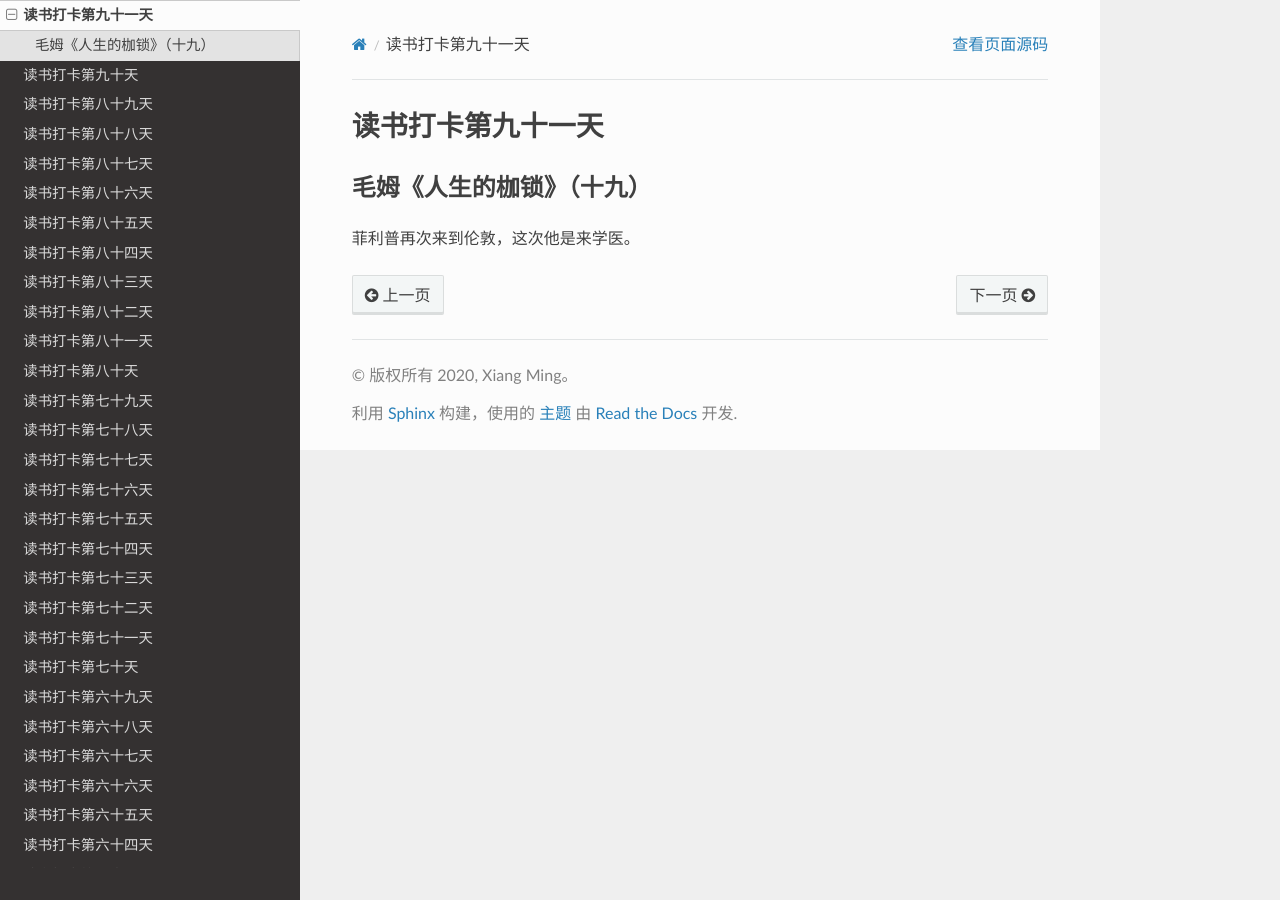
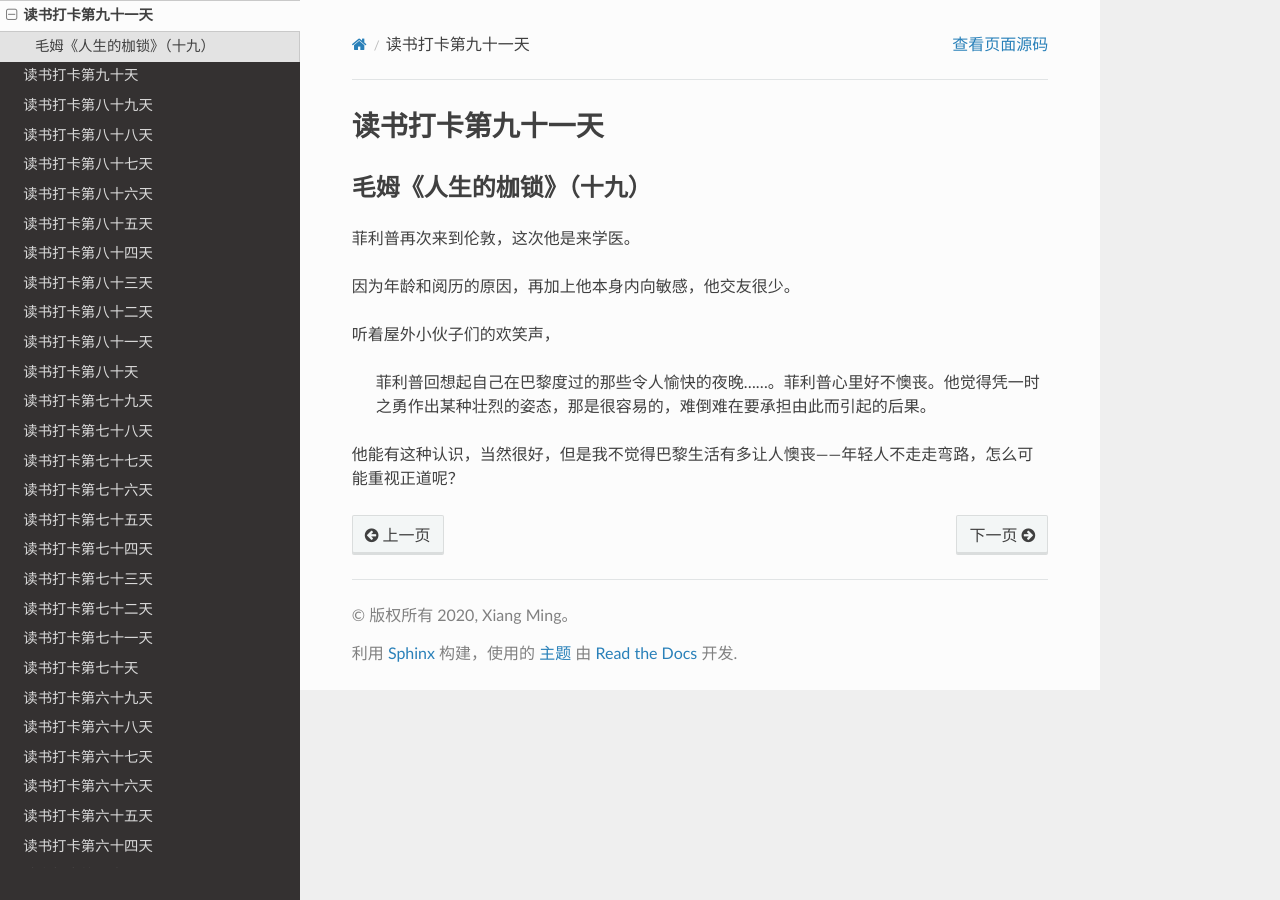
Before and after one commit to xiangming1975/reading, a Sphinx documentation site: the page built from source/2020-09-09.md, in a window 1280 px wide. Built offline with Sphinx 7.4.7 and the Read the Docs theme 2.0.0, drawn with Linux system fonts in a browser that asks for light colours.

Commit message:
继续读人生的枷锁

```diff
--- a/source/2020-09-09.md
+++ b/source/2020-09-09.md
@@ -3,3 +3,11 @@
 ## 毛姆《人生的枷锁》（十九）
 
 菲利普再次来到伦敦，这次他是来学医。
+
+因为年龄和阅历的原因，再加上他本身内向敏感，他交友很少。
+
+听着屋外小伙子们的欢笑声，
+
+> 菲利普回想起自己在巴黎度过的那些令人愉快的夜晚……。菲利普心里好不懊丧。他觉得凭一时之勇作出某种壮烈的姿态，那是很容易的，难倒难在要承担由此而引起的后果。
+
+他能有这种认识，当然很好，但是我不觉得巴黎生活有多让人懊丧——年轻人不走走弯路，怎么可能重视正道呢？
```
Also changed, not shown: source/2020-09-10.md (added, +19 -0 lines).
